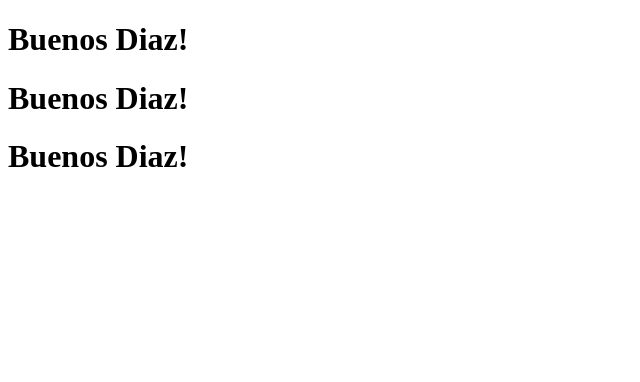
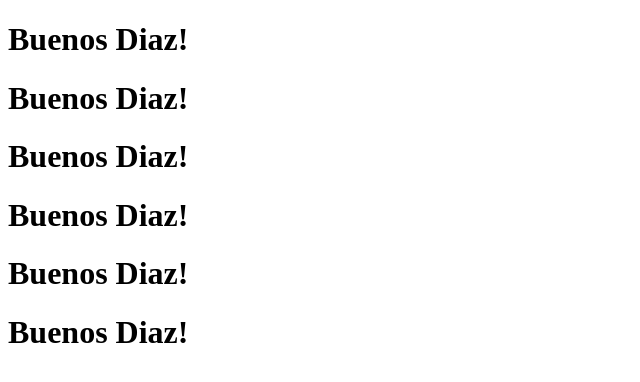
Before and after one commit to fcuello002/git-tutorial2, a plain HTML site: page index.html in a window 1280 px wide. Shown: the whole page, without its empty margins (0-640 px from the left). Drawn offline with Linux system fonts and the light colour scheme.

Commit message:
version 2

```diff
--- a/index.html
+++ b/index.html
@@ -10,5 +10,8 @@
     <h1>Buenos Diaz!</h1>
     <h1>Buenos Diaz!</h1>
     <h1>Buenos Diaz!</h1>
+    <h1>Buenos Diaz!</h1>
+    <h1>Buenos Diaz!</h1>
+    <h1>Buenos Diaz!</h1>
   </body>
 </html>
```
